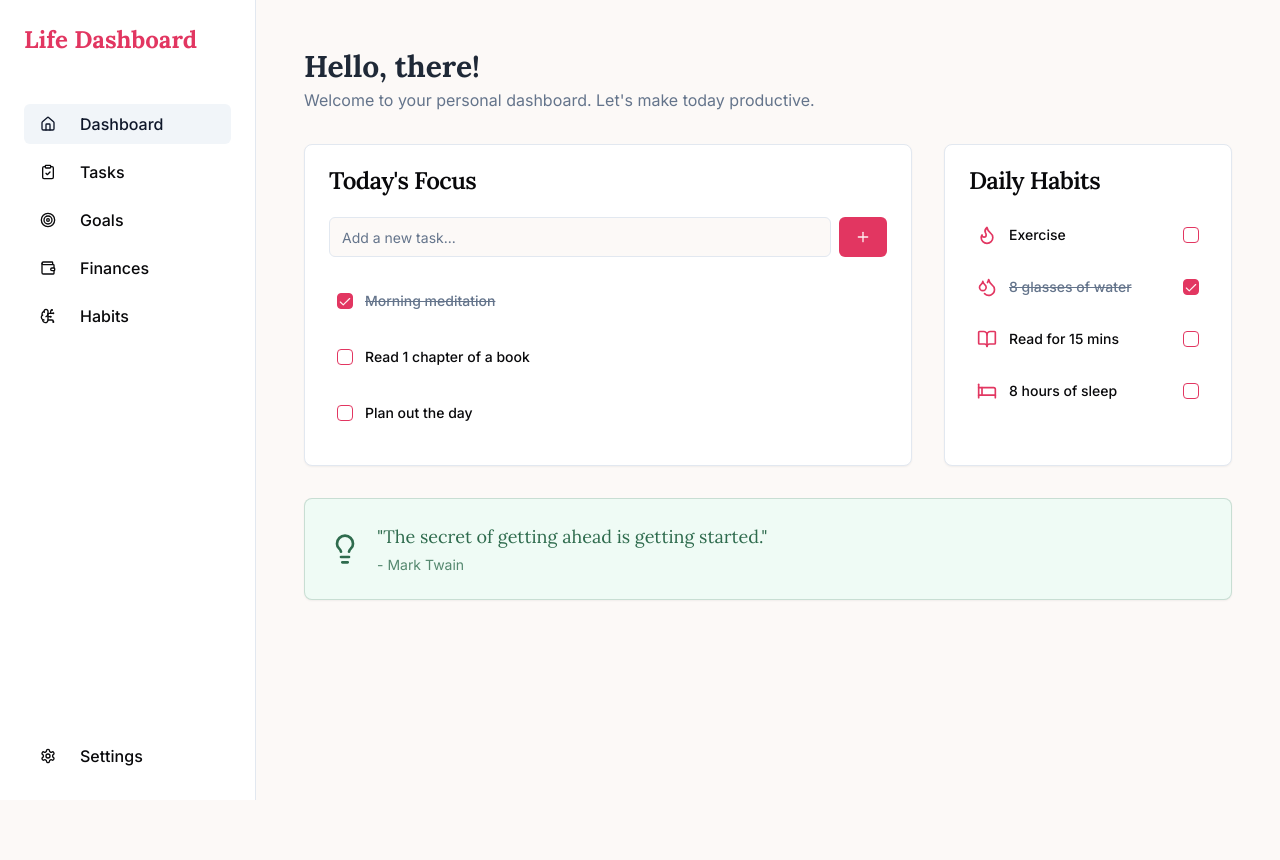
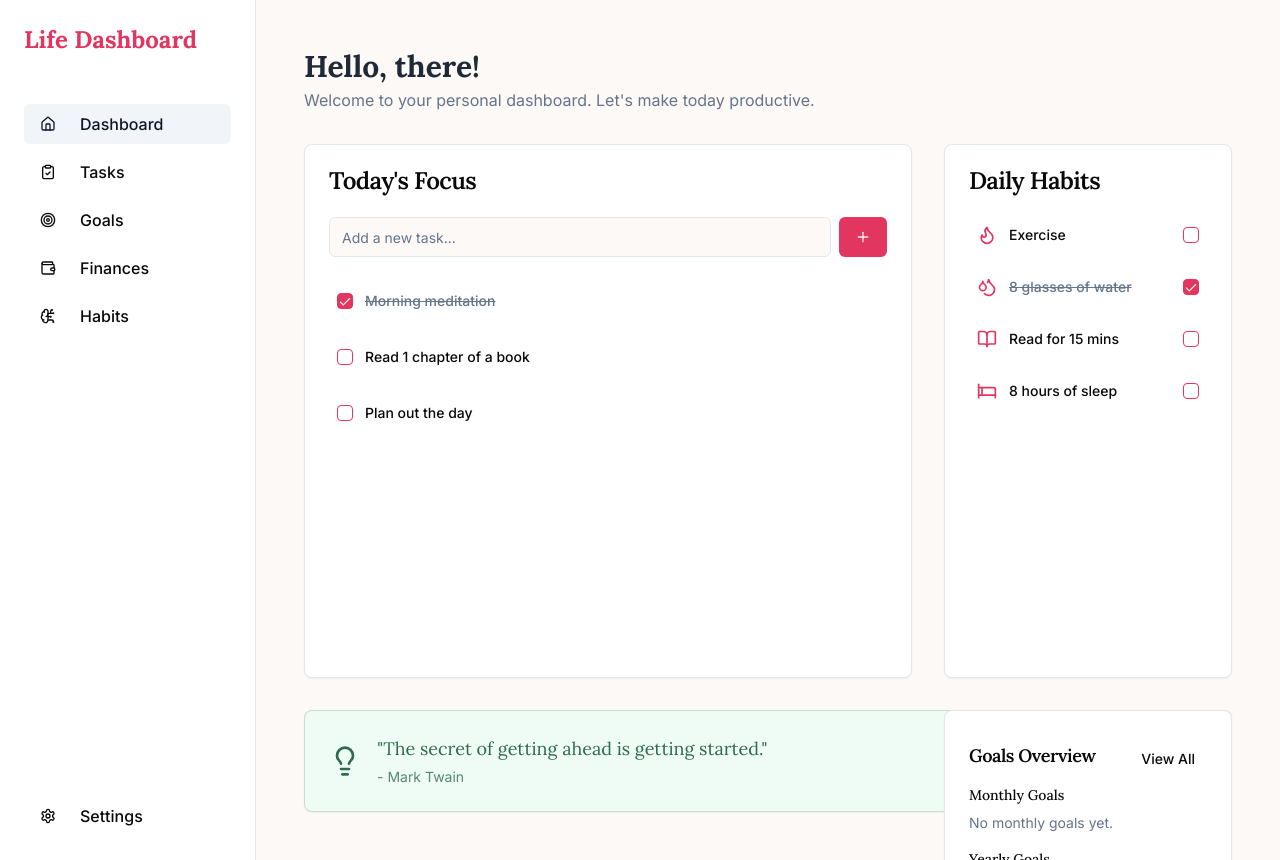
Before and after one commit to LeonClarksonn/life-love-dashboard, a React (Vite) app: page / in a window 1280 px wide. Before the commit the page ends 800 px from the top, so only its background shows below. Built offline with nearby package versions, Linux system fonts and the light colour scheme.

Commit message:
feat: Show monthly and yearly goals on dashboard
Display monthly and yearly goals on the dashboard.

```diff
--- a/package.json
+++ b/package.json
@@ -59,7 +59,8 @@
     "tailwind-merge": "^2.5.2",
     "tailwindcss-animate": "^1.0.7",
     "vaul": "^0.9.3",
-    "zod": "^3.23.8"
+    "zod": "^3.23.8",
+    "zustand": "^5.0.5"
   },
   "devDependencies": {
     "@eslint/js": "^9.9.0",
--- /dev/null
+++ b/src/components/dashboard/GoalsOverview.tsx
@@ -0,0 +1,62 @@
+
+import { Card, CardContent, CardHeader, CardTitle } from "@/components/ui/card";
+import { useGoalsStore } from "@/hooks/useGoalsStore";
+import { CheckCircle2, Target } from "lucide-react";
+import { type Goal } from "@/components/goals/GoalList";
+import { Link } from "react-router-dom";
+import { Button } from "../ui/button";
+
+const GoalItem = ({ goal }: { goal: Goal }) => (
+  <li className="flex items-center gap-2">
+    {goal.completed ? (
+      <CheckCircle2 className="h-4 w-4 text-green-500 flex-shrink-0" />
+    ) : (
+      <Target className="h-4 w-4 text-primary flex-shrink-0" />
+    )}
+    <p className={`text-sm ${goal.completed ? 'line-through text-muted-foreground' : ''}`}>
+      {goal.text}
+    </p>
+  </li>
+);
+
+const GoalsOverview = () => {
+  const { monthlyGoals, yearlyGoals } = useGoalsStore();
+
+  const monthlyGoalsToShow = monthlyGoals.slice(0, 3);
+  const yearlyGoalsToShow = yearlyGoals.slice(0, 3);
+
+  return (
+    <Card>
+      <CardHeader className="flex flex-row items-center justify-between pb-2">
+        <CardTitle className="text-lg">Goals Overview</CardTitle>
+        <Button asChild variant="ghost" size="sm">
+            <Link to="/goals">View All</Link>
+        </Button>
+      </CardHeader>
+      <CardContent className="space-y-4">
+        <div>
+          <h4 className="font-medium mb-2 text-sm">Monthly Goals</h4>
+          {monthlyGoalsToShow.length > 0 ? (
+            <ul className="space-y-1">
+              {monthlyGoalsToShow.map(goal => <GoalItem key={goal.id} goal={goal} />)}
+            </ul>
+          ) : (
+            <p className="text-sm text-muted-foreground">No monthly goals yet.</p>
+          )}
+        </div>
+        <div>
+          <h4 className="font-medium mb-2 text-sm">Yearly Goals</h4>
+          {yearlyGoalsToShow.length > 0 ? (
+            <ul className="space-y-1">
+              {yearlyGoalsToShow.map(goal => <GoalItem key={goal.id} goal={goal} />)}
+            </ul>
+          ) : (
+            <p className="text-sm text-muted-foreground">No yearly goals yet.</p>
+          )}
+        </div>
+      </CardContent>
+    </Card>
+  );
+};
+
+export default GoalsOverview;
--- a/src/components/goals/Goals.tsx
+++ b/src/components/goals/Goals.tsx
@@ -1,42 +1,18 @@
 
-import { useState } from 'react';
 import { Card, CardHeader, CardTitle, CardContent } from "@/components/ui/card";
 import AddGoalForm from './AddGoalForm';
-import GoalList, { type Goal } from './GoalList';
+import GoalList from './GoalList';
+import { useGoalsStore } from "@/hooks/useGoalsStore";
 
 const Goals = () => {
-  const [dailyGoals, setDailyGoals] = useState<Goal[]>([]);
-  const [monthlyGoals, setMonthlyGoals] = useState<Goal[]>([]);
-  const [yearlyGoals, setYearlyGoals] = useState<Goal[]>([]);
-
-  const addGoal = (text: string, type: 'daily' | 'monthly' | 'yearly') => {
-    const newGoal: Goal = {
-      id: Date.now(),
-      text,
-      completed: false,
-    };
-    if (type === 'daily') {
-      setDailyGoals(prev => [newGoal, ...prev]);
-    } else if (type === 'monthly') {
-      setMonthlyGoals(prev => [newGoal, ...prev]);
-    } else {
-      setYearlyGoals(prev => [newGoal, ...prev]);
-    }
-  };
-
-  const toggleGoal = (id: number, type: 'daily' | 'monthly' | 'yearly') => {
-    const setGoals = type === 'daily' ? setDailyGoals : type === 'monthly' ? setMonthlyGoals : setYearlyGoals;
-    setGoals(prev =>
-      prev.map(goal =>
-        goal.id === id ? { ...goal, completed: !goal.completed } : goal
-      )
-    );
-  };
-
-  const deleteGoal = (id: number, type: 'daily' | 'monthly' | 'yearly') => {
-    const setGoals = type === 'daily' ? setDailyGoals : type === 'monthly' ? setMonthlyGoals : setYearlyGoals;
-    setGoals(prev => prev.filter(goal => goal.id !== id));
-  };
+  const {
+    dailyGoals,
+    monthlyGoals,
+    yearlyGoals,
+    addGoal,
+    toggleGoal,
+    deleteGoal
+  } = useGoalsStore();
 
   return (
     <div className="space-y-8">
--- /dev/null
+++ b/src/hooks/useGoalsStore.ts
@@ -0,0 +1,56 @@
+
+import { create } from 'zustand';
+import { persist } from 'zustand/middleware';
+import type { Goal } from '@/components/goals/GoalList';
+
+type GoalType = 'daily' | 'monthly' | 'yearly';
+
+interface GoalsState {
+  dailyGoals: Goal[];
+  monthlyGoals: Goal[];
+  yearlyGoals: Goal[];
+  addGoal: (text: string, type: GoalType) => void;
+  toggleGoal: (id: number, type: GoalType) => void;
+  deleteGoal: (id: number, type: GoalType) => void;
+}
+
+export const useGoalsStore = create<GoalsState>()(
+  persist(
+    (set) => ({
+      dailyGoals: [],
+      monthlyGoals: [],
+      yearlyGoals: [],
+      addGoal: (text, type) => {
+        const newGoal: Goal = {
+          id: Date.now(),
+          text,
+          completed: false,
+        };
+        if (type === 'daily') {
+          set((state) => ({ dailyGoals: [newGoal, ...state.dailyGoals] }));
+        } else if (type === 'monthly') {
+          set((state) => ({ monthlyGoals: [newGoal, ...state.monthlyGoals] }));
+        } else {
+          set((state) => ({ yearlyGoals: [newGoal, ...state.yearlyGoals] }));
+        }
+      },
+      toggleGoal: (id, type) =>
+        set((state) => {
+          const toggle = (goals: Goal[]) => goals.map(g => g.id === id ? { ...g, completed: !g.completed } : g);
+          if (type === 'daily') return { dailyGoals: toggle(state.dailyGoals) };
+          if (type === 'monthly') return { monthlyGoals: toggle(state.monthlyGoals) };
+          return { yearlyGoals: toggle(state.yearlyGoals) };
+        }),
+      deleteGoal: (id, type) =>
+        set((state) => {
+          const filter = (goals: Goal[]) => goals.filter(g => g.id !== id);
+          if (type === 'daily') return { dailyGoals: filter(state.dailyGoals) };
+          if (type === 'monthly') return { monthlyGoals: filter(state.monthlyGoals) };
+          return { yearlyGoals: filter(state.yearlyGoals) };
+        }),
+    }),
+    {
+      name: 'goals-storage',
+    }
+  )
+);
--- a/src/pages/Index.tsx
+++ b/src/pages/Index.tsx
@@ -4,6 +4,7 @@ import Greeting from "@/components/dashboard/Greeting";
 import QuoteCard from "@/components/dashboard/QuoteCard";
 import Tasks from "@/components/dashboard/Tasks";
 import HabitTracker from "@/components/dashboard/HabitTracker";
+import GoalsOverview from "@/components/dashboard/GoalsOverview";
 
 const Index = () => {
   return (
@@ -15,8 +16,9 @@ const Index = () => {
           <div className="lg:col-span-2">
             <Tasks />
           </div>
-          <div>
+          <div className="space-y-8">
             <HabitTracker />
+            <GoalsOverview />
           </div>
         </div>
         <div className="mt-8">
```
Also changed, not shown: 1 other file (tests, documents, lock files or other folders).
